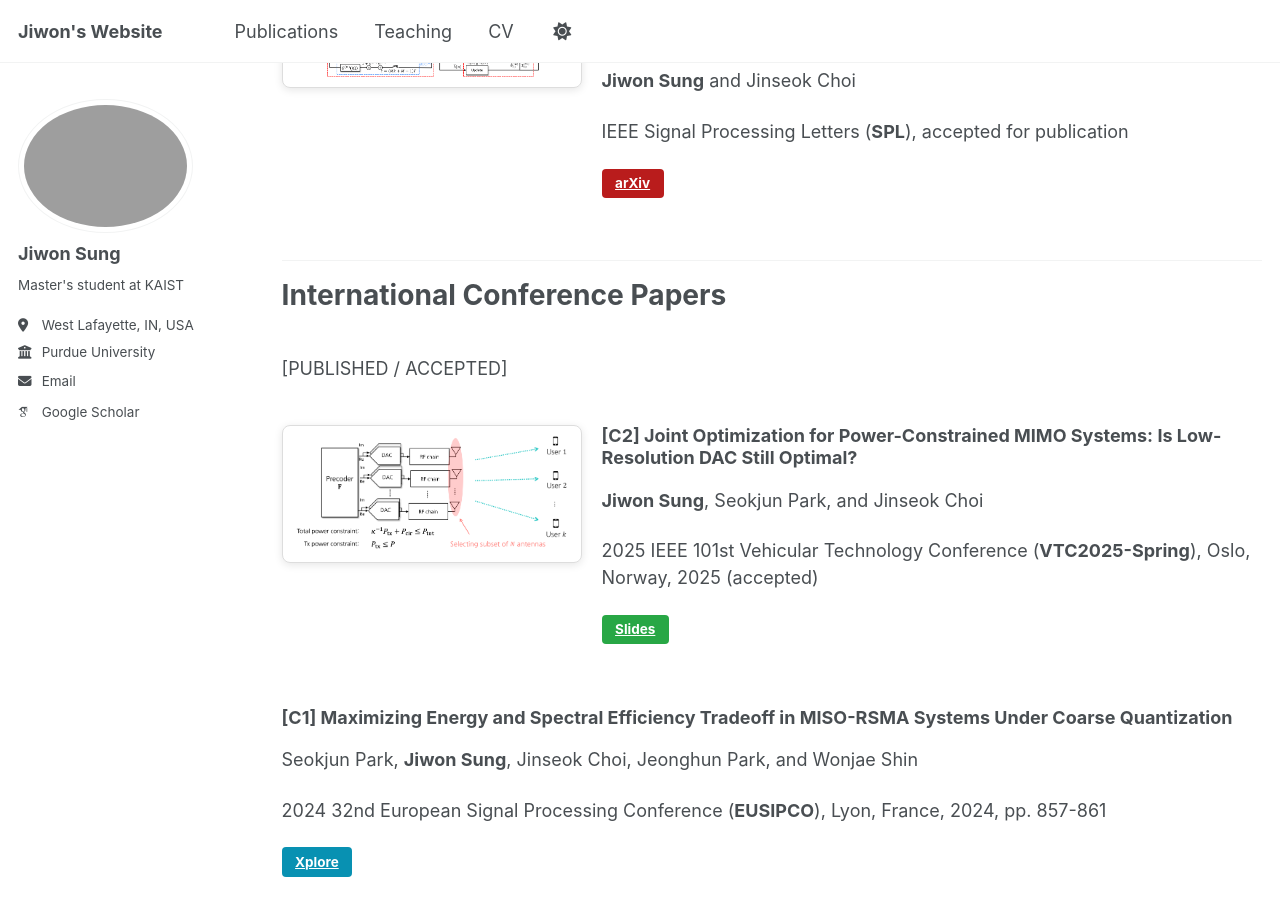
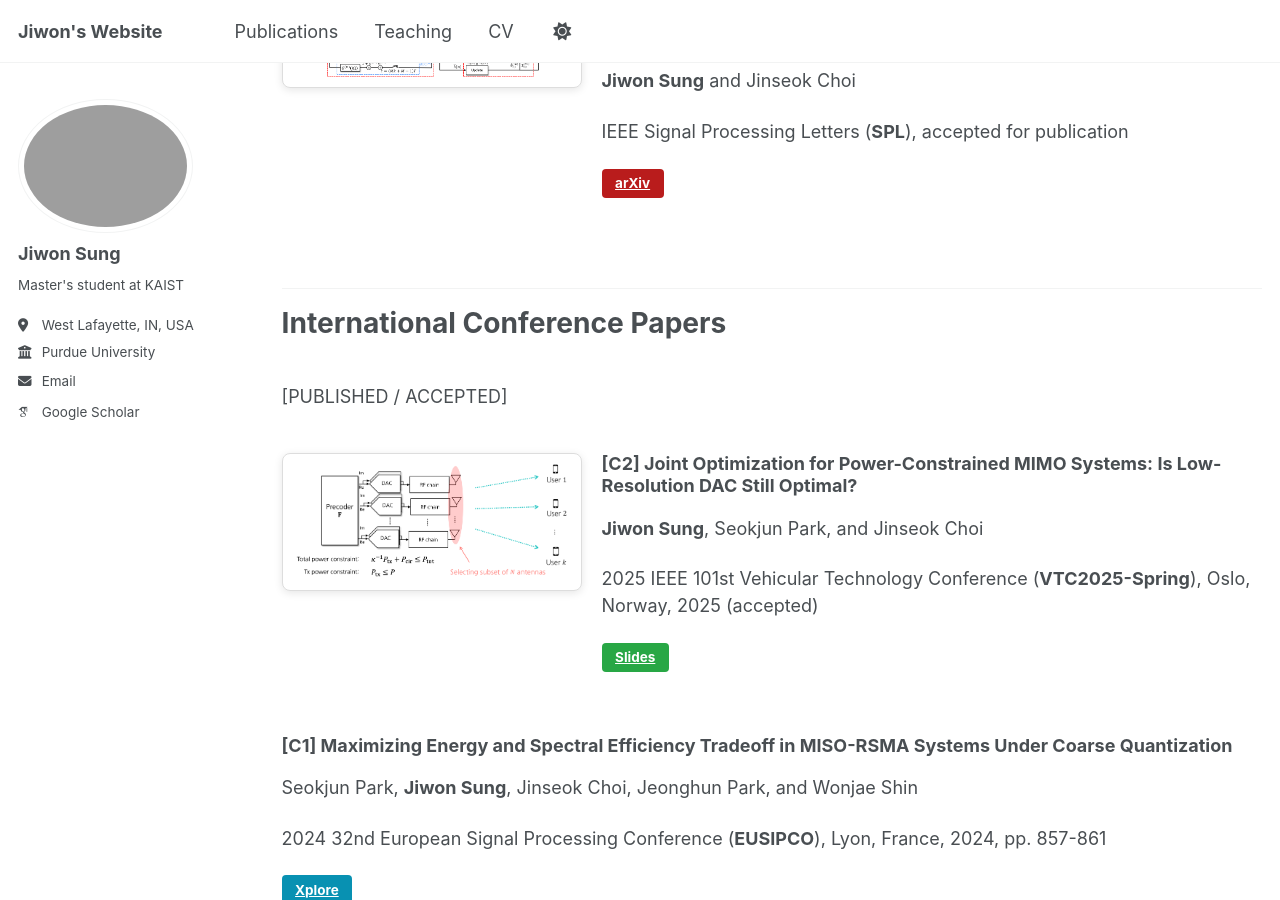
Before and after one commit to sunione/sunione.github.io, a Jekyll site: the page built from _pages/publications.md, in a window 1280 px wide and 900 px high, scrolled down 586 px. Built offline with Jekyll 4.4.1, drawn with Linux system fonts in a browser that asks for light colours; some web fonts are replaced.

Commit message:
Update publications.md

```diff
--- a/_pages/publications.md
+++ b/_pages/publications.md
@@ -69,6 +69,7 @@ author_profile: true
 </div>
 
 
+<div style="height: 10px;"></div>
 
 ---
 
@@ -109,6 +110,7 @@ International Conference Papers
 </div>
 
 
+<div style="height: 10px;"></div>
 
 ---
 
@@ -132,7 +134,7 @@ Dissertation / Thesis Papers
 
 
 
-
+<div style="height: 10px;"></div>
 
 ---
 
```
